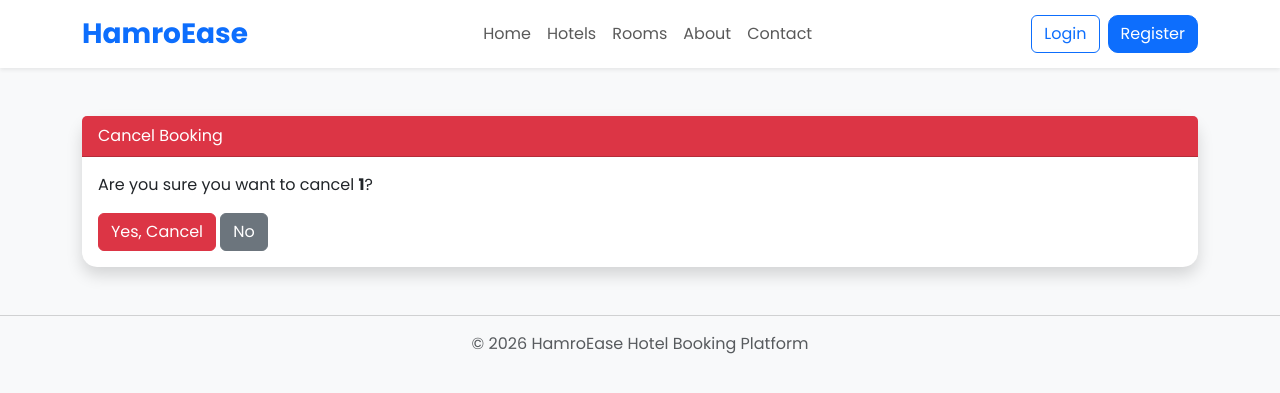
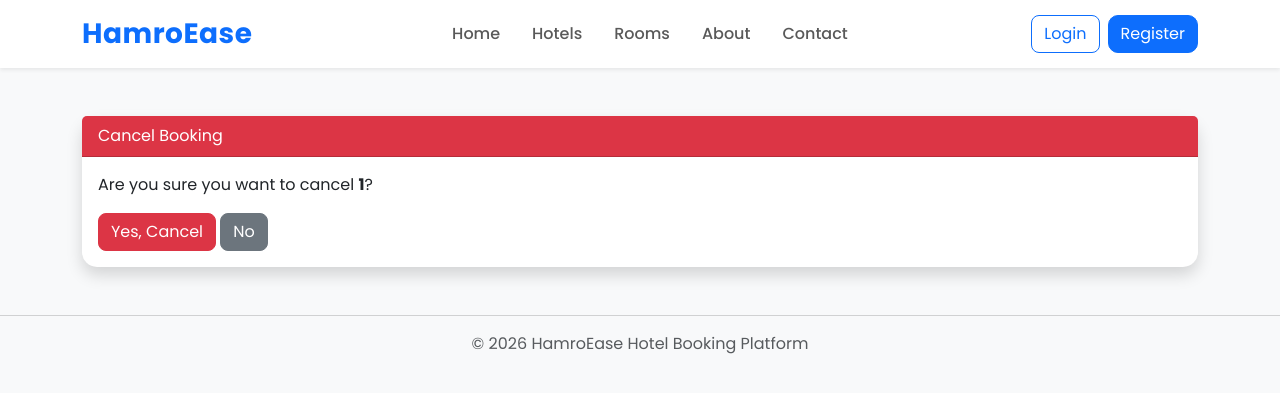
Before and after one commit to pokhrelsamir/HamroEase, a Django app: template templates/bookings/booking_confirm_delete.html in a window 1280 px wide. Shown: the top 393 px of the page. Run offline with Django 5.2, Linux system fonts and the light colour scheme; the template is opened without the code that fills it: most values are stand-ins (such as "Sample title", 1, 10 or a date in 2020).

Commit message:
Navbar CSS File Integration to Navbar HTML File

```diff
--- /dev/null
+++ b/static/css/navbar.css
@@ -0,0 +1,24 @@
+.navbar-brand{
+    font-weight:700;
+    letter-spacing:.5px;
+}
+
+.nav-link{
+    font-weight:500;
+    margin:0 8px;
+    transition:.3s;
+}
+
+.nav-link:hover{
+    color:#0d6efd !important;
+}
+
+.dropdown-menu{
+    border:none;
+    border-radius:12px;
+    box-shadow:0 10px 30px rgba(0,0,0,.1);
+}
+
+.btn{
+    border-radius:8px;
+}
--- a/static/css/style.css
+++ b/static/css/style.css
@@ -1,6 +1,7 @@
 /* ==========================================
    Google Font
 ========================================== */
+@import url("navbar.css");
 
 body {
     font-family: "Poppins", sans-serif;
```
